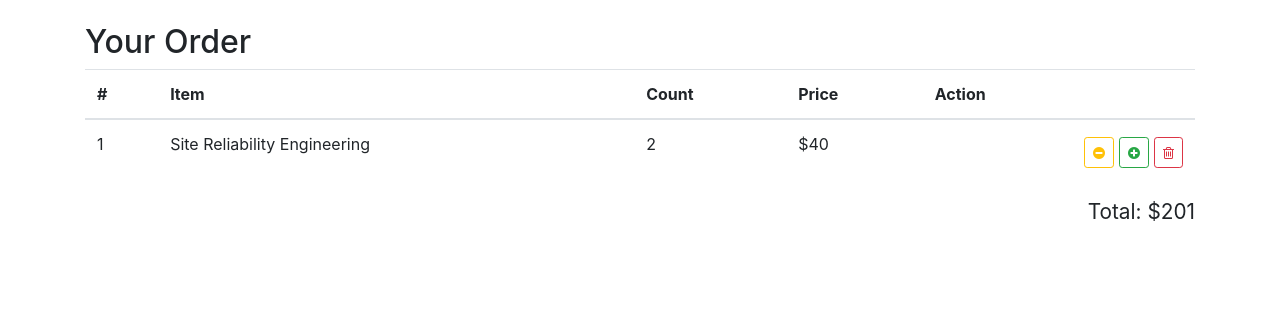
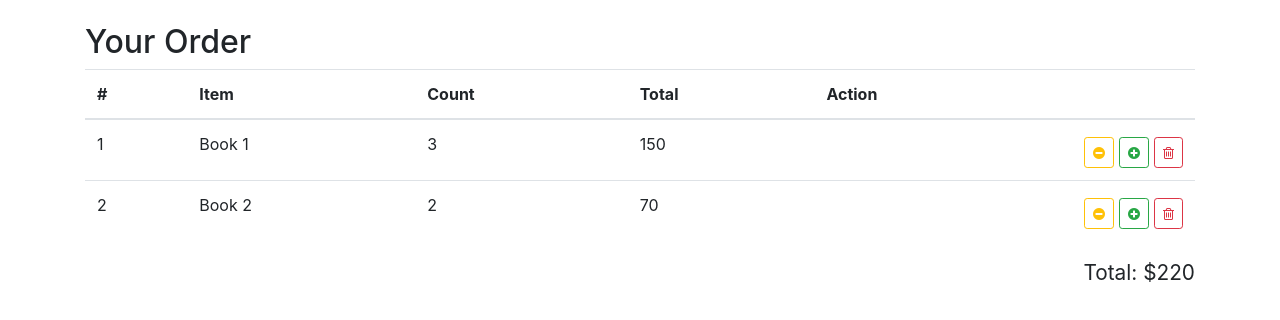
Before and after one commit to Handsome1337/redux-store, a React (Create React App) app: page / in a window 1280 px wide. Shown: the part 354-674 px from the top of the page. Built offline with nearby package versions, Linux system fonts and the light colour scheme.

Commit message:
Подключает ShoppingCartTable к Redux

```diff
--- a/src/components/shopping-cart-table/shopping-cart-table.js
+++ b/src/components/shopping-cart-table/shopping-cart-table.js
@@ -1,8 +1,38 @@
 import React from 'react';
+import { connect } from 'react-redux';
 
 import './shopping-cart-table.css';
 
-const ShoppingCartTable = () => {
+const ShoppingCartTable = ({ items, total, onIncrease, onDecrease, onDelete }) => {
+  const renderRow = (item, idx) => {
+    const { id, name, count, total } = item;
+    return(
+      <tr key={id}>
+        <td>{idx + 1}</td>
+        <td>{name}</td>
+        <td>{count}</td>
+        <td>{total}</td>
+        <td>
+          <button
+            className="btn btn-outline-danger btn-sm float-right"
+            onClick={() => onDelete(id)}>
+            <i className="fa fa-trash-o" />
+          </button>
+          <button
+            className="btn btn-outline-success btn-sm float-right"
+            onClick={() => onIncrease(id)}>
+            <i className="fa fa-plus-circle" />
+          </button>
+          <button
+            className="btn btn-outline-warning btn-sm float-right"
+            onClick={() => onDecrease(id)}>
+            <i className="fa fa-minus-circle" />
+          </button>
+        </td>
+      </tr>
+    );
+  };
+
   return (
     <div className="shopping-cart-table">
       <h2>Your Order</h2>
@@ -12,37 +42,44 @@
             <th>#</th>
             <th>Item</th>
             <th>Count</th>
-            <th>Price</th>
+            <th>Total</th>
             <th>Action</th>
           </tr>
         </thead>
 
         <tbody>
-          <tr>
-            <td>1</td>
-            <td>Site Reliability Engineering</td>
-            <td>2</td>
-            <td>$40</td>
-            <td>
-              <button className="btn btn-outline-danger btn-sm float-right">
-                <i className="fa fa-trash-o" />
-              </button>
-              <button className="btn btn-outline-success btn-sm float-right">
-                <i className="fa fa-plus-circle" />
-              </button>
-              <button className="btn btn-outline-warning btn-sm float-right">
-                <i className="fa fa-minus-circle" />
-              </button>
-            </td>
-          </tr>
+        {
+          items.map(renderRow)
+        }
         </tbody>
       </table>
 
       <div className="total">
-        Total: $201
+        Total: ${total}
       </div>
     </div>
   );
 };
 
-export default ShoppingCartTable;
+const mapStateToProps = ({ cartItems, orderTotal }) => {
+  return {
+    items: cartItems,
+    total: orderTotal
+  };
+};
+
+const mapDispatchToProps = () => {
+  return {
+    onIncrease: (id) => {
+      console.log(`Increase ${id}`);
+    },
+    onDecrease: (id) => {
+      console.log(`Decrease ${id}`);
+    },
+    onDelete: (id) => {
+      console.log(`Delete ${id}`);
+    }
+  }
+};
+
+export default connect(mapStateToProps, mapDispatchToProps)(ShoppingCartTable);
--- a/src/reducers/index.js
+++ b/src/reducers/index.js
@@ -1,7 +1,22 @@
 const initialState = {
   books: [],
   loading: true,
-  error: null
+  error: null,
+  cartItems: [
+    {
+      id: 1,
+      name: 'Book 1',
+      count: 3,
+      total: 150
+    },
+    {
+      id: 2,
+      name: 'Book 2',
+      count: 2,
+      total: 70
+    }
+  ],
+  orderTotal: 220
 };
 
 const reducer = (state = initialState, action) => {
@@ -10,6 +25,7 @@
 
     case 'FETCH_BOOKS_REQUEST':
       return {
+        ...state,
         books: [],
         loading: true,
         error: null
@@ -17,6 +33,7 @@
 
     case 'FETCH_BOOKS_SUCCESS':
       return {
+        ...state,
         books: action.payload,
         loading: false,
         error: null
@@ -24,6 +41,7 @@
 
     case 'FETCH_BOOKS_FAILURE':
       return {
+        ...state,
         books: [],
         loading: false,
         error: action.payload
```
